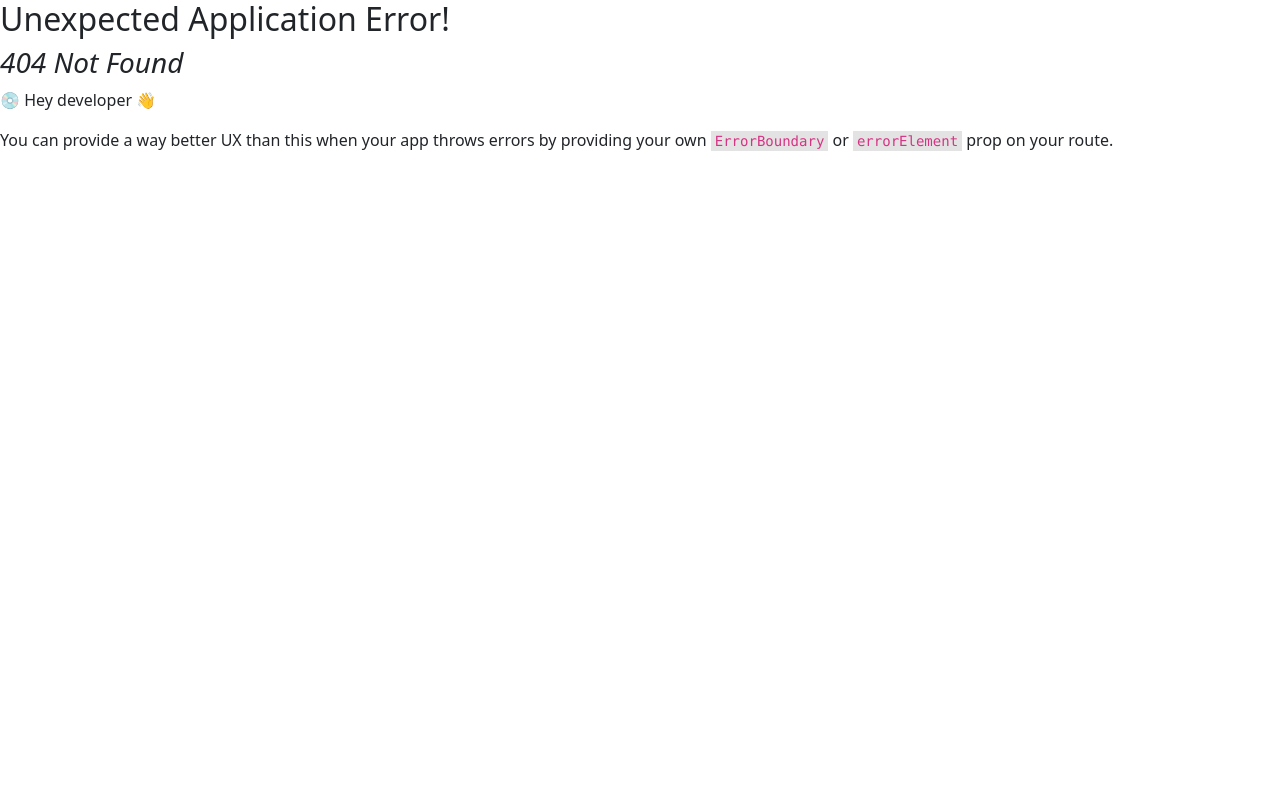
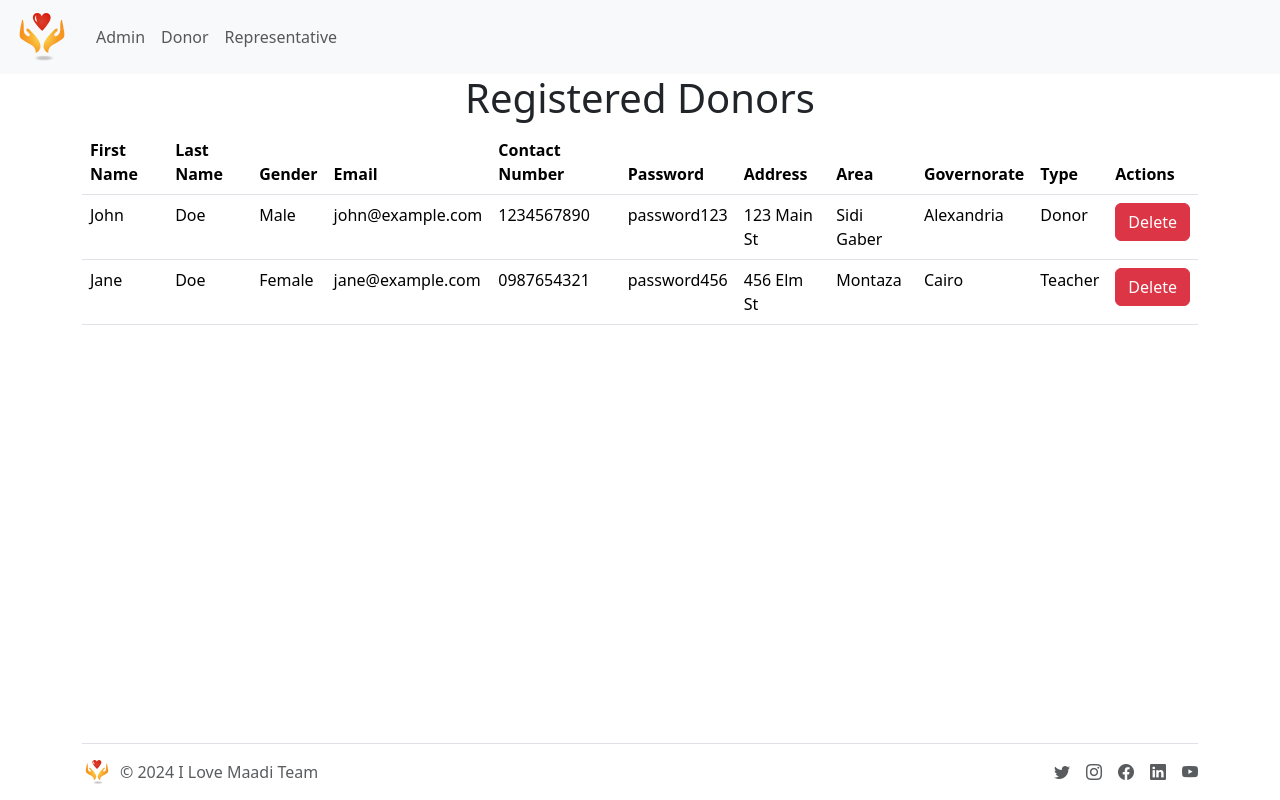
Before and after one commit to Karim-Yassin-Projects/SEProject, a React (Vite) app: page /registereddonors in a window 1280 px wide. Before the commit this address had no page. Built offline with nearby package versions, Linux system fonts and the light colour scheme.

Commit message:
Merge remote-tracking branch 'origin/main'
# Conflicts:
#	src/main.tsx

```diff
--- a/src/admin/Dashboard.tsx
+++ b/src/admin/Dashboard.tsx
@@ -1,8 +1,7 @@
-import React, { useState } from 'react';
+import React from 'react';
 import { useNavigate } from 'react-router-dom';
 
 const Dashboard: React.FC = () => {
-    const [showDonors, setShowDonors] = useState(false);
     const navigate = useNavigate();
 
     const redirectToRegisteredOrganizations = () => {
@@ -10,7 +9,7 @@ const Dashboard: React.FC = () => {
     };
 
     const redirectToDonorSubmissions = () => {
-        navigate('/donorsubmissions');
+        navigate('/registereddonors'); // Changed route to 'registreddonors'
     };
 
     const redirectToOrganizationSubmissions = () => {
@@ -30,14 +29,9 @@ const Dashboard: React.FC = () => {
 
             <div className="mt-4">
                 <h2>View Donors List</h2>
-                <button className="btn btn-primary" onClick={() => setShowDonors(!showDonors)}>
-                    {showDonors ? 'Hide Donors' : 'Show Donors'}
+                <button className="btn btn-primary" onClick={redirectToDonorSubmissions}>
+                    View Registered Donors
                 </button>
-                {showDonors && (
-                    <ul>
-                        {/* Donors list will be displayed here */}
-                    </ul>
-                )}
             </div>
 
             <div className="mt-4">
--- /dev/null
+++ b/src/admin/RegisteredDonors.tsx
@@ -0,0 +1,82 @@
+import React, { useState } from 'react';
+
+const RegisteredDonors: React.FC = () => {
+    const [donors, setDonors] = useState([
+        {
+            id: 1,
+            firstName: 'John',
+            lastName: 'Doe',
+            gender: 'Male',
+            email: 'john@example.com',
+            contactNumber: '1234567890',
+            password: 'password123',
+            address: '123 Main St',
+            area: 'Sidi Gaber', // Example area
+            governorate: 'Alexandria', // Example governorate
+            type: 'Donor'
+        },
+        {
+            id: 2,
+            firstName: 'Jane',
+            lastName: 'Doe',
+            gender: 'Female',
+            email: 'jane@example.com',
+            contactNumber: '0987654321',
+            password: 'password456',
+            address: '456 Elm St',
+            area: 'Montaza', // Example area
+            governorate: 'Cairo', // Example governorate
+            type: 'Teacher'
+        }
+    ]);
+
+    const handleDeleteDonor = (id: number) => {
+        const updatedDonors = donors.filter(donor => donor.id !== id);
+        setDonors(updatedDonors);
+    };
+
+    return (
+        <div className="container">
+            <h1 className="text-center">Registered Donors</h1>
+
+            <table className="table">
+                <thead>
+                <tr>
+                    <th>First Name</th>
+                    <th>Last Name</th>
+                    <th>Gender</th>
+                    <th>Email</th>
+                    <th>Contact Number</th>
+                    <th>Password</th>
+                    <th>Address</th>
+                    <th>Area</th>
+                    <th>Governorate</th>
+                    <th>Type</th>
+                    <th>Actions</th> {/* Added column for actions */}
+                </tr>
+                </thead>
+                <tbody>
+                {donors.map((donor) => (
+                    <tr key={donor.id}>
+                        <td>{donor.firstName}</td>
+                        <td>{donor.lastName}</td>
+                        <td>{donor.gender}</td>
+                        <td>{donor.email}</td>
+                        <td>{donor.contactNumber}</td>
+                        <td>{donor.password}</td>
+                        <td>{donor.address}</td>
+                        <td>{donor.area}</td>
+                        <td>{donor.governorate}</td>
+                        <td>{donor.type}</td>
+                        <td>
+                            <button className="btn btn-danger" onClick={() => handleDeleteDonor(donor.id)}>Delete</button>
+                        </td>
+                    </tr>
+                ))}
+                </tbody>
+            </table>
+        </div>
+    );
+};
+
+export default RegisteredDonors;
--- a/src/admin/RegisteredOrganizations.tsx
+++ b/src/admin/RegisteredOrganizations.tsx
@@ -8,8 +8,8 @@ const RegisteredOrganizations: React.FC = () => {
             area: "Sidi Gaber",
             governorate: "Alexandria",
             type: "School",
-            address: "Address A",
-            contact: "Contact A",
+            address: "123 Street",
+            contact: "+2010000001",
             location: "Location A"
         },
         {
@@ -18,8 +18,8 @@ const RegisteredOrganizations: React.FC = () => {
             area: "Maadi",
             governorate: "Cairo",
             type: "Hospital",
-            address: "Address B",
-            contact: "Contact B",
+            address: "456 Street",
+            contact: "+2010000001",
             location: "Location B"
         },
         {
@@ -28,15 +28,15 @@ const RegisteredOrganizations: React.FC = () => {
             area: "Giza City",
             governorate: "Giza",
             type: "Non-profit",
-            address: "Address C",
-            contact: "Contact C",
+            address: "789 Street",
+            contact: "+2010000001",
             location: "Location C"
         }
     ]);
 
     const [searchTerm, setSearchTerm] = useState('');
     const [filterArea, setFilterArea] = useState('');
-    const [filterGovernorate, setFilterGovernorate] = useState('');
+    const [filterGovernorate, setFilterGovernorate] = useState<keyof typeof areas | "">('');
     const [filterType, setFilterType] = useState('');
 
     const handleDeleteOrganization = (id: number) => {
@@ -90,7 +90,7 @@ const RegisteredOrganizations: React.FC = () => {
                             className="form-select"
                             value={filterGovernorate}
                             onChange={(e) => {
-                                setFilterGovernorate(e.target.value);
+                                setFilterGovernorate(e.target.value as keyof typeof areas | "");
                                 setFilterArea(''); // Reset filterArea when selecting a new governorate
                             }}
                         >
--- a/src/main.tsx
+++ b/src/main.tsx
@@ -15,6 +15,7 @@ import OrganizationSubmissions from "./admin/OrganizationSubmissions.tsx";
 import DonorSubmissions from "./admin/DonorSubmissions.tsx";
 import ChangePassword from "./admin/ChangePassword.tsx";
 import RegisteredOrganizations from "./admin/RegisteredOrganizations.tsx";
+import RegisteredDonors from "./admin/RegisteredDonors.tsx";
 
 
 
@@ -32,6 +33,9 @@ const routes = createBrowserRouter([
             {path: '/donorsubmissions', element: <DonorSubmissions/>},
             {path: '/changepassword',element: <ChangePassword/>},
             {path: '/registeredorganizations',element: <RegisteredOrganizations/>},
+            {path: '/registereddonors',element: <RegisteredDonors/>},
+
+
 
         ]
     },
```
